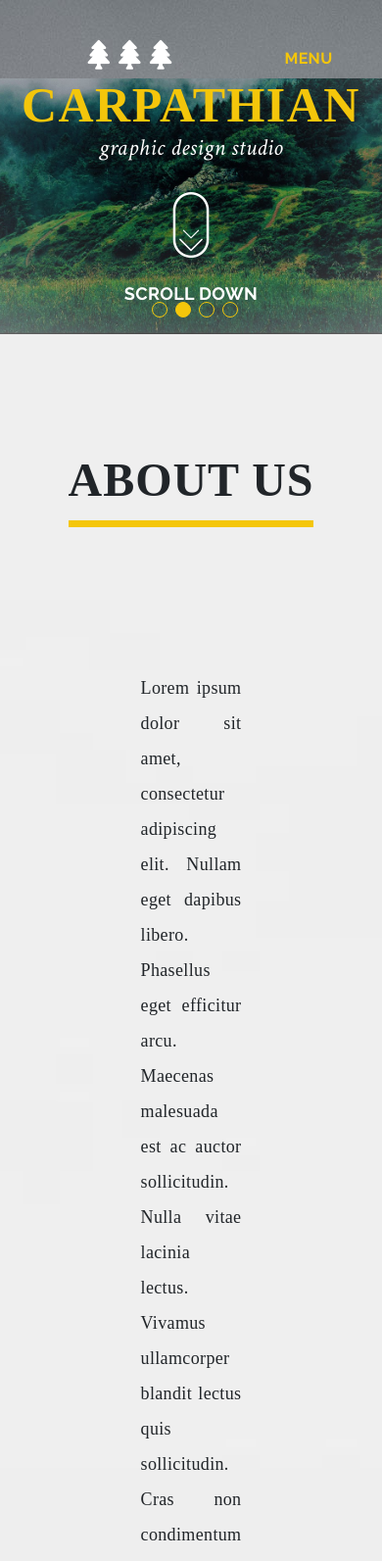
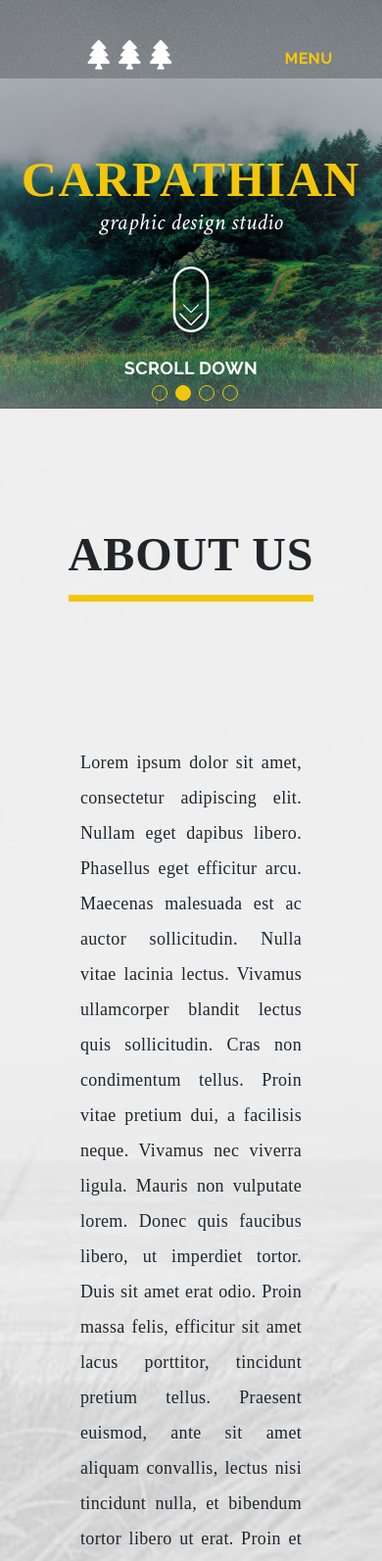
Before and after one commit to Zaslavskyy/su-project-gulp-app, a plain HTML site: page index.html in a window 390 px wide. Shown: the top 1593 px of the page at 98% size. Drawn offline with nearby package versions, Linux system fonts and the light colour scheme.

Commit message:
menu bugs fixing

```diff
--- a/css/index.css
+++ b/css/index.css
@@ -30,9 +30,9 @@ header {
     width: 100%;
     position: fixed;
     top: 0;
+    left: 0;
     z-index: 200;
 }
-
 #logo {
     color:#ffffff;
     font-size: 30px;
@@ -41,9 +41,11 @@ header {
     letter-spacing: 0.32px;
     display: inline-block;
     min-width: 100px;
-
 }
 .header-container {
+    max-width: 1600px;
+    margin: 0 auto;
+    width: 100%;
     display: flex;
     justify-content: space-around;
 }
@@ -51,8 +53,6 @@ nav {
     display: flex;
     align-items: baseline;
     padding-top: 48px;
-
-
 }
 ul {
     display: flex;
@@ -90,6 +90,9 @@ nav a {
 nav a:hover {
     text-decoration: underline;
     color:#ffffff;
+}
+#carouselExampleIndicators {
+    margin-top: 84px;
 }
 .cover{
     display: flex;
@@ -168,8 +171,9 @@ h2 {
     font-weight: 400;
     line-height: 36px;
     letter-spacing: 0.36px;
-    margin: 146px 290px 0px 290px;
+    margin: 146px 0px 0px 0px;
     text-align: justify;
+    width: 58%;
 }
 .load {
     font-family: Raleway;
@@ -801,11 +805,6 @@ footer p:last-child {
     display: none;
 }
 @media (max-width: 1046px) {
-   /*  ul {
-        display: flex;
-        flex-direction: column;
-        justify-content: flex-end;
-    } */
     .header-container {
         width: 100%;
         display: flex;
@@ -833,7 +832,6 @@ footer p:last-child {
         font-weight: 700;
         text-transform: uppercase;
         letter-spacing: 0.32px;
-
     }
     .toggle-button:after {
         content: attr(data-open);
@@ -850,13 +848,13 @@ footer p:last-child {
     }
     .main-menu {
         position: relative;
-        /* top: 30px;
-        right: 115px; */
     }
     li:before {
         display: none;
     }
-
+    #carouselExampleIndicators {
+        margin-top: 76px;
+    }
 }
 @media (max-width: 730px) {
     .pricerows, .buttons {
@@ -881,6 +879,9 @@ footer p:last-child {
     h1 {
         font-size: 50px;
     }
+    .carousel-indicators {
+        bottom: 1px;
+}
 }
 @media (max-width: 380px) {
     h1 {
```
Also changed, not shown: index.html (+0 -20 lines).
